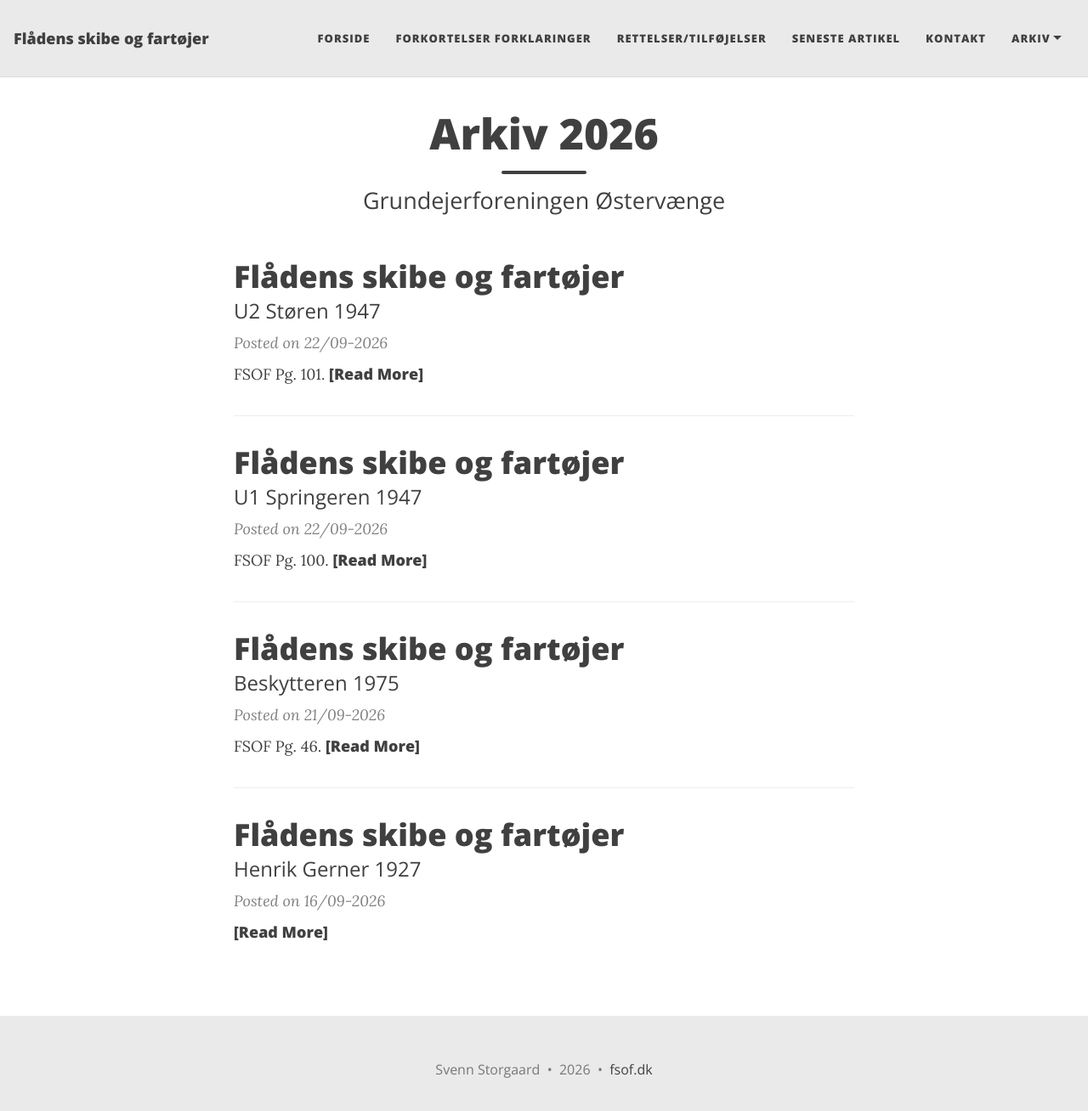
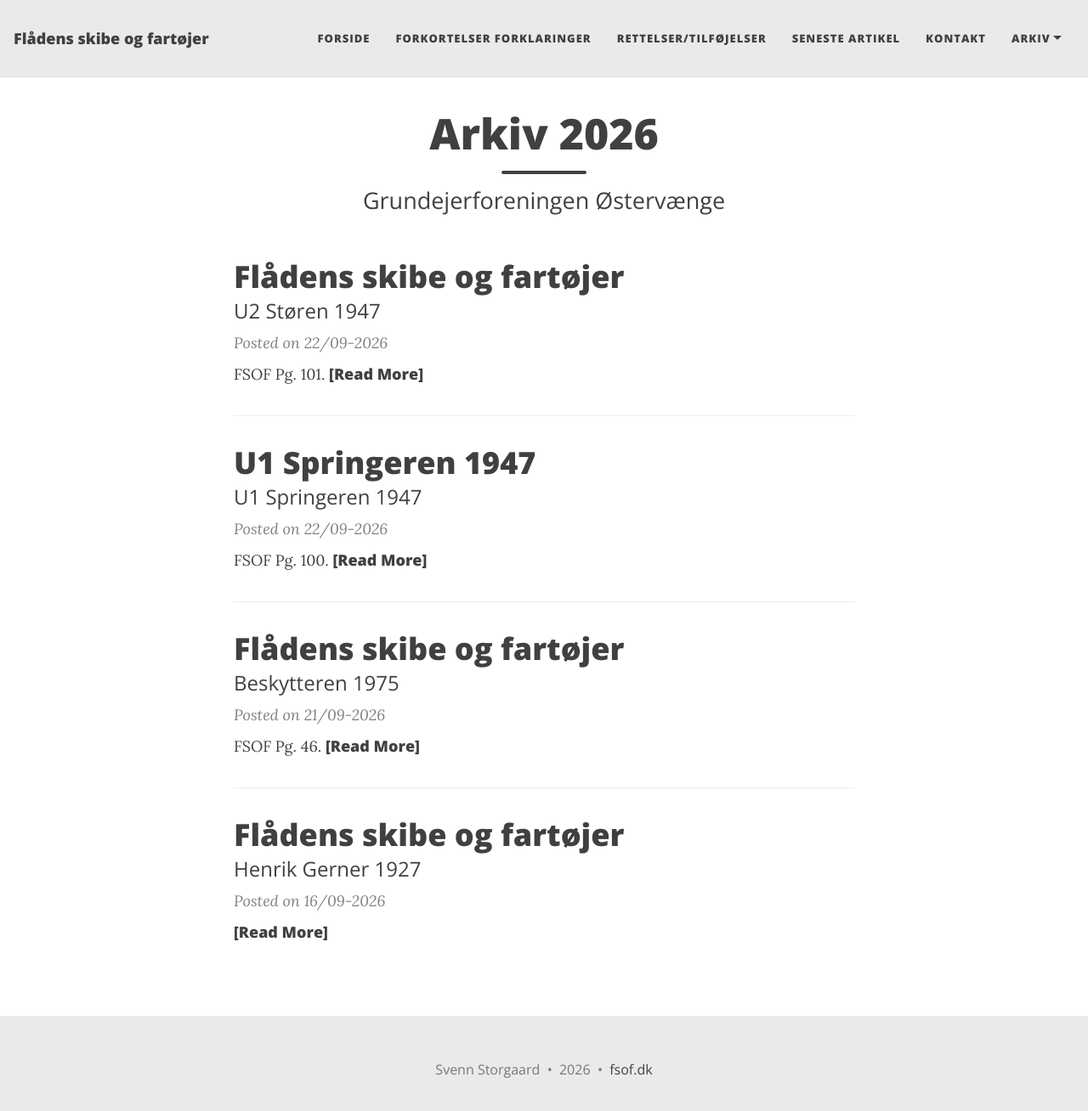
Before and after one commit to mex/fsof.dk, a Jekyll site: the page built from arkiv-2026.md, in a window 1280 px wide and 1321 px high. Shown: the top 1308 px of the window at 85% size. Built offline with Jekyll 4.4.1, drawn with Linux system fonts in a browser that asks for light colours.

Commit message:
Remove title from U1 Springeren 1947 post
Removed the title from the post metadata.

```diff
--- a/_posts/2026-09-22-U1-springeren-1947.md
+++ b/_posts/2026-09-22-U1-springeren-1947.md
@@ -1,6 +1,6 @@
 ---
 layout: post
-title: Flådens skibe og fartøjer
+title:
 subtitle: U1 Springeren 1947
 ---
 FSOF Pg. 100.
```
